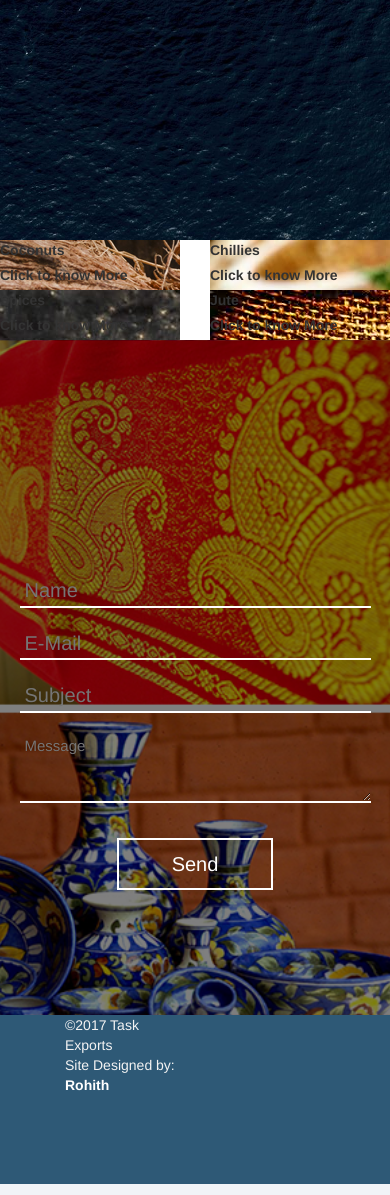
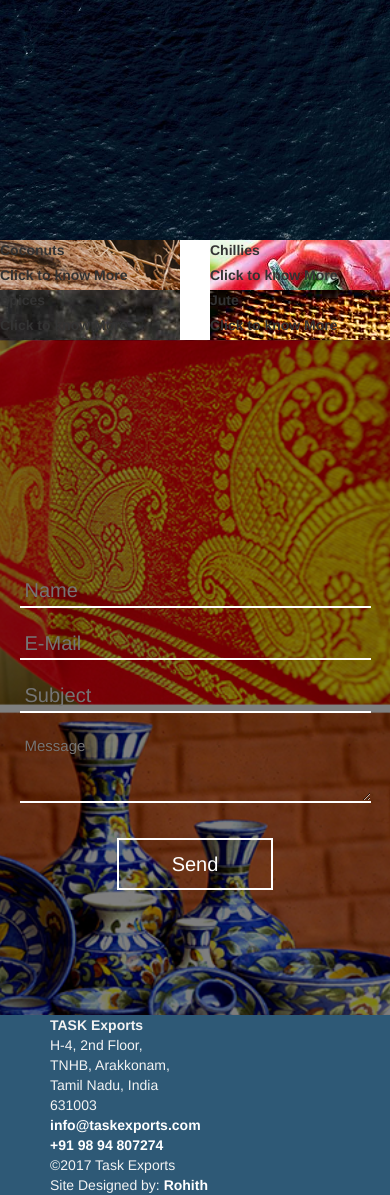
Before and after one commit to Task-Exports/taskexports.com, a PHP site: page / in a window 390 px wide. Shown: the part 1468-2663 px from the top of the page. Run offline with PHP 8.4, Linux system fonts and the light colour scheme; some libraries are stand-ins or nearby versions.

```diff
--- a/css/styles.css
+++ b/css/styles.css
@@ -180,6 +180,10 @@
     padding-right: 10px;
 }
 
+.cont input:focus{
+    outline: none;
+}
+
 .cont button{
     background-color: transparent;
     border: 2px solid white;
@@ -209,13 +213,21 @@
     padding-right: 10px;
 }
 
+.tarea:focus{
+    outline: none;
+}
+
+::-webkit-input-placeholder{
+    color: rgba(255, 255, 255, 0.6);
+}
+
 /*FOOTER*/
 
 .foot{
     height: 20vh;
-    display: table;
     background-color: #2E5976;
     width: 100%;
+    display: table;
 }
 
 .ns{
@@ -226,6 +238,7 @@
 .diso{
     padding-left: 50px;
     color: #f3f3f3;
+    display: inline-block;
 }
 
 .diso a{
@@ -242,6 +255,7 @@
     text-decoration: none;
     color: white;
 }
+
 
 /*SIDENAV*/
 
--- a/index.html
+++ b/index.html
@@ -10,6 +10,7 @@
 	<link rel="stylesheet" href="https://maxcdn.bootstrapcdn.com/bootstrap/3.3.7/css/bootstrap.min.css">
 	<script src="https://ajax.googleapis.com/ajax/libs/jquery/3.1.1/jquery.min.js"></script>
 	<script src="https://maxcdn.bootstrapcdn.com/bootstrap/3.3.7/js/bootstrap.min.js"></script>
+    <link rel="stylesheet" href="https://cdnjs.cloudflare.com/ajax/libs/font-awesome/4.7.0/css/font-awesome.min.css">
 </head>
 <body>
 
@@ -90,28 +91,30 @@
     <div class="cont" id="contact">
         <div class="ovl">
             <form class="cntfrm">
-                <input type="text" placeholder="Name">
-                <input type="email" placeholder="E-Mail"><br>
-                <input type="text" placeholder="Subject"><br>
-                <textarea class="tarea" placeholder="Message"></textarea><br><br>
+                <input type="text" placeholder="Name" name="name" required autocomplete="on">
+                <input type="email" placeholder="E-Mail" name="email" required autocomplete="on"><br>
+                <input type="text" placeholder="Subject" name="subject" required><br>
+                <textarea class="tarea" placeholder="Message" name="message" required></textarea><br><br>
                 <button type="submit">Send</button>
             </form>
         </div>
     </div>
     <div class="foot">
-        <div class="col-md-6 col-sm-6 col-xs-6">
-            <div class="ns">
-                <div class="diso">
-                    &copy;2017 Task Exports
-                </div>
-                <div class="diso">
-                    Site Designed by: <strong><a href="https://therohith.com" target="_">Rohith</a></strong>
-                </div>
+        <div class="ns">
+            <div class="diso">
+                <strong>TASK Exports</strong><br>
+                H-4, 2nd Floor,<br>
+                TNHB, Arakkonam,<br>
+                Tamil Nadu, India<br>
+                631003
             </div>
-        </div>
-        <div class="col-md-6 col-sm-6 col-xs-6">
-            <div class="topnav" id="navg">
-                <a class="active">Top</a>
+            <div class="diso">
+                <strong><a href="mailto:info@taskexports.com">info@taskexports.com</a><br>
+                <a href="tel:+919894807274">+91 98 94 807274</a></strong>
+            </div>
+            <div class="diso">
+                &copy;2017 Task Exports<br>
+                Site Designed by: <strong><a href="https://therohith.com" target="_">Rohith</a></strong>
             </div>
         </div>
     </div>
```
Also changed, not shown: assets/prod2.jpg.
